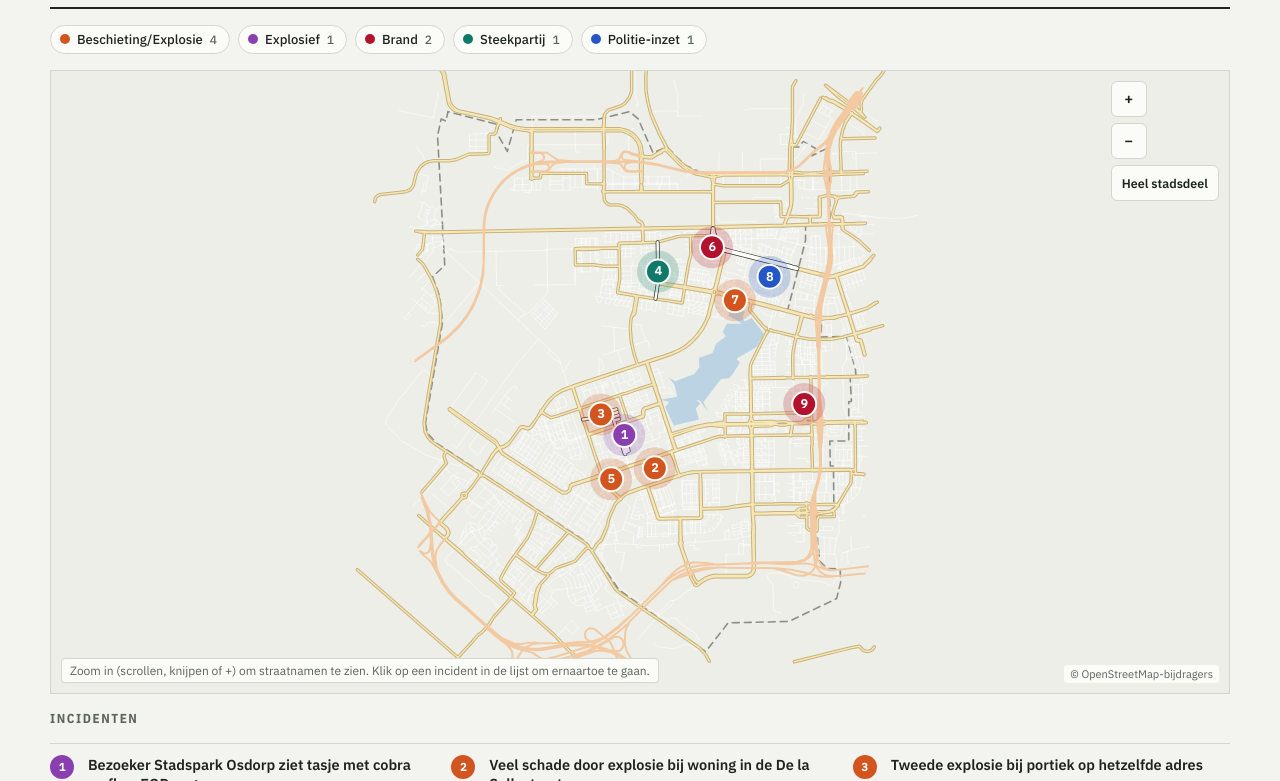
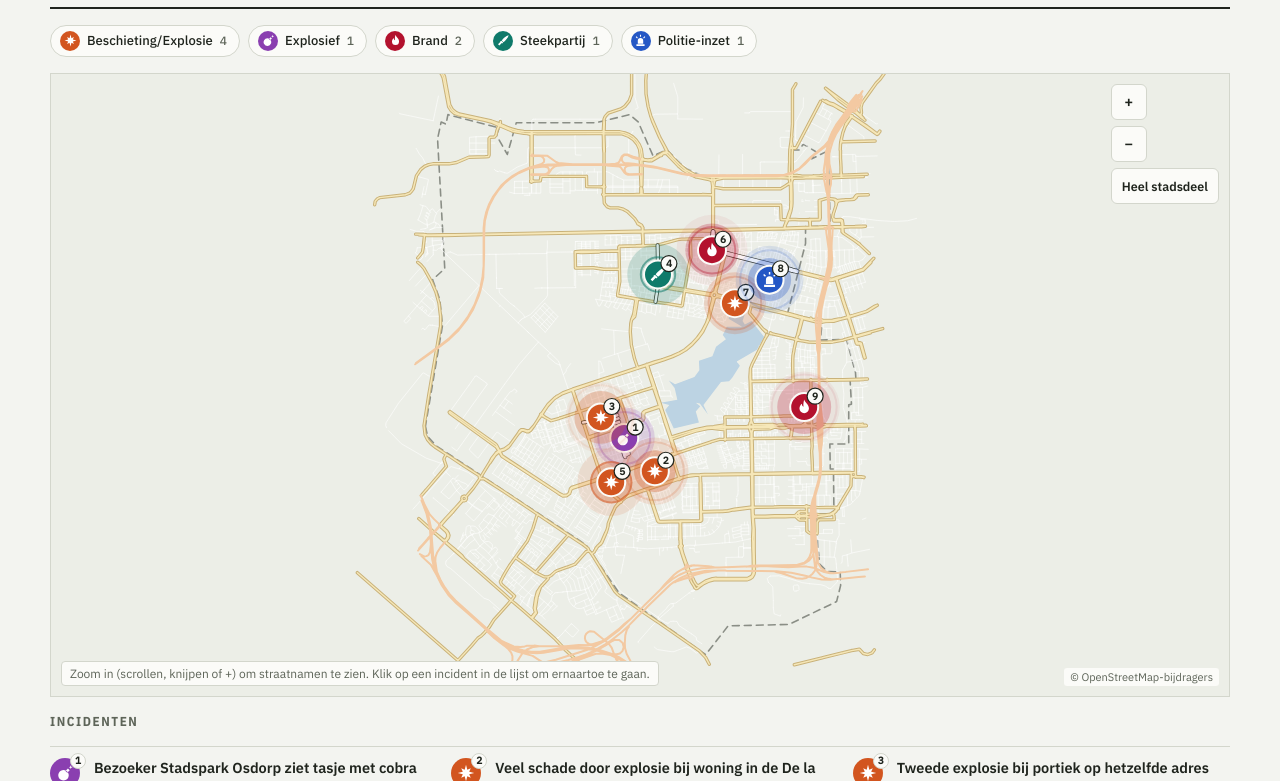
Before and after one commit to maikell/incidenten-nw, a plain HTML site: page index.html in a window 1280 px wide. Shown: the part 89-870 px from the top of the page. Drawn offline with nearby package versions, Linux system fonts and the light colour scheme.

Commit message:
Pulserende markers, icoon per type, link naar Google Sheet, betere mobiele weergave

```diff
--- a/index.html
+++ b/index.html
@@ -8,7 +8,6 @@
 <link rel="license" href="https://creativecommons.org/licenses/by/4.0/">
 <style>:root{padding-top:env(safe-area-inset-top,0px);padding-bottom:env(safe-area-inset-bottom,0px)} body{margin:0} img{max-width:100%} [hidden]{display:none!important}</style>
 <title>Incidentenkaart Amsterdam Nieuw-West Maandoverzicht</title>
-<meta name="claude:viewport-fit-sides" content="cover">
 <link rel="stylesheet" href="https://fonts.googleapis.com/css2?family=IBM+Plex+Sans+Condensed:wght@500;600;700&family=IBM+Plex+Sans:wght@400;500;600&family=IBM+Plex+Mono:wght@400;500&display=swap">
 <style>
 /* Layout: grote verschuifbare stratenkaart bovenaan, verantwoording en incidentenlijst eronder. Zelfde huisstijl als de Incidentenkaart. */
@@ -46,9 +45,19 @@ body {
 header { display: flex; flex-wrap: wrap; align-items: end; justify-content: space-between; gap: 8px 24px; border-bottom: 2px solid var(--ink); padding-bottom: 10px; }
 h1 { font-family: var(--f-display); font-weight: 700; font-size: clamp(26px, 4vw, 38px); line-height: 1.05; margin: 0; text-wrap: balance; }
 .meta { font-family: var(--f-mono); font-size: 12px; color: var(--muted); }
+.meta a { color: var(--focus); text-decoration: underline; text-underline-offset: 2px; }
 .mapbox { position: relative; border: 1px solid var(--rule); background: var(--land); height: min(78vh, 760px); min-height: 420px; overflow: hidden; touch-action: none; }
 canvas { display: block; width: 100%; height: 100%; cursor: grab; }
 canvas.drag { cursor: grabbing; }
+.mapbox.locked { touch-action: pan-y; }
+.mapbox.locked canvas { cursor: default; }
+.lock { position: absolute; left: 50%; bottom: 34px; transform: translateX(-50%); width: max-content; max-width: calc(100% - 20px); font: 600 13px var(--f-body); color: var(--paper); background: var(--ink); border: 1px solid var(--ink); border-radius: 999px; padding: 9px 16px; cursor: pointer; box-shadow: 0 2px 8px rgb(0 0 0 / .18); }
+.mapbox:not(.locked) .lock { color: var(--ink); background: var(--card); border-color: var(--rule); }
+.jump { display: none; }
+@media (max-width: 700px) {
+  .mapbox { height: 56vh; min-height: 300px; }
+  .jump { display: inline-flex; align-items: center; gap: 6px; justify-self: start; font-size: 13.5px; font-weight: 600; color: var(--focus); text-decoration: underline; text-underline-offset: 3px; }
+}
 .ctrl { position: absolute; top: 10px; right: 10px; display: grid; gap: 6px; }
 .ctrl button, .chip { font: 600 15px var(--f-body); color: var(--ink); background: var(--card); border: 1px solid var(--rule); cursor: pointer; }
 .ctrl button { width: 36px; height: 36px; border-radius: 6px; }
@@ -58,17 +67,21 @@ canvas.drag { cursor: grabbing; }
 button:focus-visible, .item:focus-visible { outline: 2px solid var(--focus); outline-offset: 2px; }
 .filters { display: flex; flex-wrap: wrap; gap: 8px; }
 .chip { font-weight: 500; font-size: 13px; border-radius: 999px; padding: 5px 12px 5px 9px; display: inline-flex; align-items: center; gap: 7px; }
-.chip .dot { width: 10px; height: 10px; border-radius: 50%; background: var(--c); }
+.chip .dot { width: 20px; height: 20px; border-radius: 50%; background: var(--c); display: grid; place-items: center; }
+.chip .dot svg { width: 13px; height: 13px; fill: #fff; }
 .chip .n { font-family: var(--f-mono); font-size: 12px; color: var(--muted); }
 .chip[aria-pressed="false"] { opacity: .45; }
 .chip[aria-pressed="false"] .dot { background: transparent; box-shadow: inset 0 0 0 2px var(--c); }
+.chip[aria-pressed="false"] .dot svg { fill: var(--c); }
 .disclaimer { border-left: 3px solid var(--ink); background: var(--card); padding: 12px 16px; font-size: 13.5px; max-width: 78ch; }
 .disclaimer strong { font-family: var(--f-display); font-weight: 700; letter-spacing: .08em; text-transform: uppercase; font-size: 12px; display: block; margin-bottom: 4px; color: var(--muted); }
 .disclaimer p { margin: 0 0 6px; } .disclaimer p:last-child { margin-bottom: 0; }
 .list { display: grid; grid-template-columns: repeat(auto-fill, minmax(min(100%, 340px), 1fr)); gap: 0 24px; border-top: 1px solid var(--rule); }
-.item { display: grid; grid-template-columns: 28px minmax(0, 1fr); gap: 10px; padding: 11px 6px 11px 0; border-bottom: 1px solid var(--rule); cursor: pointer; }
+.item { display: grid; grid-template-columns: 34px minmax(0, 1fr); gap: 10px; padding: 11px 6px 11px 0; border-bottom: 1px solid var(--rule); cursor: pointer; }
 .item.active { background: var(--card); }
-.num { width: 24px; height: 24px; border-radius: 50%; background: var(--c); color: #fff; font: 600 11px var(--f-mono); display: grid; place-items: center; }
+.num { position: relative; width: 30px; height: 30px; border-radius: 50%; background: var(--c); display: grid; place-items: center; }
+.num svg { width: 18px; height: 18px; fill: #fff; }
+.num b { position: absolute; top: -5px; right: -6px; min-width: 16px; height: 16px; padding: 0 3px; border-radius: 8px; background: var(--card); color: var(--ink); border: 1px solid var(--rule); font: 700 10px/14px var(--f-mono); text-align: center; }
 .item h3 { margin: 0; font: 600 14.5px/1.35 var(--f-body); }
 .row { display: flex; flex-wrap: wrap; gap: 4px 10px; font-size: 12.5px; color: var(--muted); margin-top: 3px; }
 .row .date { font-family: var(--f-mono); } .row .type { color: var(--c); font-weight: 600; }
@@ -83,13 +96,15 @@ h2 { font: 700 13px var(--f-display); letter-spacing: .12em; text-transform: upp
 <div class="wrap">
   <header>
     <h1>Incidentenkaart Amsterdam Nieuw-West Maandoverzicht</h1>
-    <div class="meta">Bron: 2026 Nieuw-West incidentenoverzicht · stand 16 okt 2026</div>
+    <div class="meta">Bron: <a href="https://docs.google.com/spreadsheets/d/1Z8NfyyHYIvVUqyJep-49mByrJ4ChLVmeJGU2QyHfuQU/edit?gid=97516561" target="_blank" rel="noopener">2026 Nieuw-West incidentenoverzicht</a> · stand 17 okt 2026</div>
   </header>
 
   <div class="filters" id="filters" role="group" aria-label="Filter op type"></div>
 
+  <a class="jump" href="#incidenten">Lijst met incidenten en verantwoording staan onder de kaart ↓</a>
+
   <div class="mapbox" id="mapbox">
-    <canvas id="cv" aria-label="Verschuifbare stratenkaart van Nieuw-West met genummerde incidenten" role="img"></canvas>
+    <canvas id="cv" aria-label="Verschuifbare stratenkaart van Nieuw-West met pulserende, genummerde incidenten met een icoon per type" role="img"></canvas>
     <div class="ctrl">
       <button id="zin" type="button" aria-label="Inzoomen">+</button>
       <button id="zout" type="button" aria-label="Uitzoomen">−</button>
@@ -97,9 +112,10 @@ h2 { font: 700 13px var(--f-display); letter-spacing: .12em; text-transform: upp
     </div>
     <div class="hint" id="hint">Zoom in (scrollen, knijpen of +) om straatnamen te zien. Klik op een incident in de lijst om ernaartoe te gaan.</div>
     <div class="attr">© OpenStreetMap-bijdragers</div>
+    <button id="lock" class="lock" type="button" hidden></button>
   </div>
 
-  <h2>Incidenten</h2>
+  <h2 id="incidenten">Incidenten</h2>
   <div class="list" id="list"></div>
   <section class="disclaimer" aria-label="Verantwoording">
     <strong>Verantwoording</strong>
@@ -108,7 +124,7 @@ h2 { font: 700 13px var(--f-display); letter-spacing: .12em; text-transform: upp
   </section>
 
   <footer class="colofon">
-    <div>Dataset en pagina gemaakt door <b>Maikel van Leeuwen</b>.</div>
+    <div>Dataset en pagina gemaakt door <b>Maikel van Leeuwen</b>. De volledige dataset staat openbaar in de Google Sheet <a href="https://docs.google.com/spreadsheets/d/1Z8NfyyHYIvVUqyJep-49mByrJ4ChLVmeJGU2QyHfuQU/edit?gid=97516561" target="_blank" rel="noopener">2026 Nieuw-West incidentenoverzicht</a>.</div>
     <div>Gepubliceerd onder <a href="https://creativecommons.org/licenses/by/4.0/deed.nl" target="_blank" rel="noopener">Creative Commons Naamsvermelding 4.0 Internationaal (CC BY 4.0)</a>: vrij te gebruiken, delen en bewerken, ook door AI, mits met naamsvermelding.</div>
     <div>Stratenkaart © OpenStreetMap-bijdragers, onder de Open Database License (ODbL). De gelinkte nieuwsberichten vallen onder het auteursrecht van de betreffende media.</div>
   </footer>
@@ -128,6 +144,18 @@ const INC = [
   { d: "2026-10-14", t: "Gerbrandypark afgezet voor politiezoekactie in lopend onderzoek", type: "Politie-inzet", adres: "Gerbrandypark", straat: "", wijk: "Slotermeer", lat: 52.3778, lon: 4.8313, src: "AT5", url: "https://www.at5.nl/artikelen/240441/gerbrandypark-volledig-afgezet-voor-zoekactie-van-politie" },
   { d: "2026-10-16", t: "Brand in parkeergarage onder woonblok, 55 woningen ontruimd; 26-jarige man aangehouden", type: "Brand", adres: "Theodoor van Hoytemastraat", straat: "Theodoor van Hoytemastraat", wijk: "Slotervaart", lat: 52.3605, lon: 4.8390, src: "AT5", url: "https://www.at5.nl/artikelen/240484/relationeel-conflict-mogelijk-aanleiding-voor-brand-in-garage-nieuw-west-26-jarige-man-aangehouden" }
 ];
+
+// Iconen per type (24×24, wit gevuld op de gekleurde marker)
+const burst = (() => { let p = ""; for (let k = 0; k < 16; k++) { const a = k * Math.PI / 8 - Math.PI / 2, R = k % 2 ? 4.6 : (k % 4 ? 9 : 11); p += (k ? "L" : "M") + (12 + R * Math.cos(a)).toFixed(2) + " " + (12 + R * Math.sin(a)).toFixed(2); } return p + "Z"; })();
+const ICON = {
+  "Beschieting/Explosie": burst,
+  "Explosief": "M10 8a7 7 0 1 0 .01 0Z M12.6 9.2l3.3-3.3 2.4 2.4-3.3 3.3Z M19.6 1.6l.7 1.9 1.9.7-1.9.7-.7 1.9-.7-1.9-1.9-.7 1.9-.7Z",
+  "Brand": "M12 1.5c.6 3.7 6.5 6.4 6.5 12.4a6.5 6.5 0 0 1-13 0c0-3 1.6-5.1 3.4-6.5-.1 2.2.8 3.6 2.2 4.1-.6-3.6.1-7.1.9-10Z",
+  "Steekpartij": "M21.5 2.5c-1 4.8-5.6 9.9-9.4 12.7l-3.3-3.3C11.6 8.1 16.7 3.5 21.5 2.5Z M8.1 12.6l3.3 3.3-1.6 1.6-.9-.9-4.6 4.6-2.4-2.4 4.6-4.6-.9-.9Z",
+  "Politie-inzet": "M7 18v-5.5a5 5 0 0 1 10 0V18Z M4.5 19h15v3h-15Z M11 1.5h2v3.5h-2Z M3.2 5.6l1.4-1.4 2.5 2.5-1.4 1.4Z M19.4 4.2l1.4 1.4-2.5 2.5-1.4-1.4Z"
+};
+const P2D = {}; for (const k in ICON) P2D[k] = new Path2D(ICON[k]);
+const svgIcon = t => `<svg viewBox="0 0 24 24" aria-hidden="true"><path d="${ICON[t] || ""}"/></svg>`;
 
 // Projectie gelijk aan de voorbereide OSM-data (wereldcoördinaten 0..1800 breed)
 const LON0 = 4.750, LON1 = 4.855, LAT1 = 52.403, K = Math.cos(52.364 * Math.PI / 180), WW = 1800, S = WW / ((LON1 - LON0) * K);
@@ -156,7 +184,9 @@ for (const r of ROADS) {
 const segList = Object.entries(labelSegs).map(([name, s]) => ({ name, ...s }))
   .sort((a, b) => { const pr = s => incStreets.has(s.name) ? 0 : (s.cls !== "r" ? 1 : 2); return pr(a) - pr(b) || b.L - a.L; });
 
-const cv = document.getElementById("cv"), ctx = cv.getContext("2d"), box = document.getElementById("mapbox");
+const cv = document.getElementById("cv"), out = cv.getContext("2d"), box = document.getElementById("mapbox");
+const base = document.createElement("canvas"); let ctx = base.getContext("2d");
+const still = matchMedia("(prefers-reduced-motion: reduce)");
 let view = { s: 1, x: 0, y: 0 }, dpr = 1, W = 0, H = 0;
 const active = new Set(Object.keys(TYPES));
 let selected = -1;
@@ -164,7 +194,7 @@ const col = n => getComputedStyle(document.documentElement).getPropertyValue(n).
 let C = {};
 const readColors = () => { C = {}; ["--land","--water","--road","--road-edge","--road-major","--road-major-edge","--motorway","--label","--label-halo","--hl","--card","--ink", ...Object.values(TYPES)].forEach(k => C[k] = col(k)); };
 
-function resize() { dpr = window.devicePixelRatio || 1; W = box.clientWidth; H = box.clientHeight; cv.width = W * dpr; cv.height = H * dpr; draw(); }
+function resize() { dpr = window.devicePixelRatio || 1; W = box.clientWidth; H = box.clientHeight; cv.width = base.width = W * dpr; cv.height = base.height = H * dpr; draw(); }
 function fit() { const pad = 20, ww = WW, hh = (LAT1 - 52.324) * S; view.s = Math.min((W - pad * 2) / ww, (H - pad * 2) / hh); view.x = (W - ww * view.s) / 2; view.y = (H - hh * view.s) / 2; draw(); }
 const sx = x => x * view.s + view.x, sy = y => y * view.s + view.y;
 
@@ -194,8 +224,16 @@ function draw() {
   ctx.globalAlpha = 0.85; strokeRoads(r => incStreets.has(r.name) && INC.some(i => i.straat === r.name && active.has(i.type)), Math.max(wMinor, 2.5) + 1.5, C["--hl"]); ctx.globalAlpha = 1;
   strokeRoads(r => incStreets.has(r.name) && INC.some(i => i.straat === r.name && active.has(i.type)), Math.max(wMinor, 2.5), C["--road"]);
   drawLabels(mPx);
-  drawMarkers();
+  frame(performance.now());
 }
+// elk frame: ondergrond kopiëren en de markers met pulsering erover tekenen
+function frame(t) {
+  if (!W) return;
+  out.setTransform(1, 0, 0, 1, 0, 0); out.drawImage(base, 0, 0);
+  out.setTransform(dpr, 0, 0, dpr, 0, 0);
+  drawMarkers(out, still.matches ? null : t);
+}
+function loop(t) { frame(t); if (!still.matches) requestAnimationFrame(loop); }
 function drawLabels(mPx) {
   const boxes = [];
   const showMinor = mPx > 0.55, showMajor = mPx > 0.22;
@@ -223,15 +261,34 @@ function drawLabels(mPx) {
     ctx.restore();
   }
 }
-function drawMarkers() {
-  INC.forEach((it, i) => {
-    if (!active.has(it.type)) return;
+function drawMarkers(g, t) {
+  const order = INC.map((_, i) => i).filter(i => active.has(INC[i].type));
+  if (selected >= 0 && active.has(INC[selected].type)) { order.splice(order.indexOf(selected), 1); order.push(selected); }
+  order.forEach((i, n) => {
+    const it = INC[i];
     const [wx, wy] = proj(it.lon, it.lat); const x = sx(wx), y = sy(wy);
-    const c = C[TYPES[it.type]] || C["--t-overig"]; const r = selected === i ? 15 : 12;
-    ctx.globalAlpha = 0.22; ctx.fillStyle = c; ctx.beginPath(); ctx.arc(x, y, r + 9, 0, 7); ctx.fill(); ctx.globalAlpha = 1;
-    ctx.beginPath(); ctx.arc(x, y, r, 0, 7); ctx.fillStyle = c; ctx.fill();
-    ctx.lineWidth = selected === i ? 3 : 2; ctx.strokeStyle = selected === i ? C["--ink"] : C["--card"]; ctx.stroke();
-    ctx.fillStyle = "#fff"; ctx.font = `700 ${selected === i ? 14 : 12}px "IBM Plex Mono", monospace`; ctx.textAlign = "center"; ctx.textBaseline = "middle"; ctx.fillText(i + 1, x, y + 0.5);
+    if (x < -60 || y < -60 || x > W + 60 || y > H + 60) return;
+    const c = C[TYPES[it.type]] || C["--t-overig"], sel = selected === i, r = sel ? 17 : 14;
+    g.fillStyle = c; g.strokeStyle = c;
+    if (t == null) { g.globalAlpha = 0.22; g.beginPath(); g.arc(x, y, r + 8, 0, 7); g.fill(); }
+    else {
+      // twee golven per marker, onderling verschoven zodat ze niet tegelijk kloppen
+      const period = sel ? 1300 : 2000;
+      for (const off of [0, 0.5]) {
+        const ph = ((t / period) + i * 0.17 + off) % 1, ease = 1 - Math.pow(1 - ph, 2);
+        g.globalAlpha = 0.38 * (1 - ph); g.beginPath(); g.arc(x, y, r + ease * (sel ? 30 : 22), 0, 7); g.fill();
+      }
+      g.globalAlpha = 0.55 * (1 - ((t / 2000 + i * 0.17) % 1)); g.lineWidth = 2; g.beginPath(); g.arc(x, y, r + 3 + ((t / 2000 + i * 0.17) % 1) * 18, 0, 7); g.stroke();
+    }
+    g.globalAlpha = 1;
+    g.beginPath(); g.arc(x, y, r, 0, 7); g.fillStyle = c; g.fill();
+    g.lineWidth = sel ? 3 : 2; g.strokeStyle = sel ? C["--ink"] : C["--card"]; g.stroke();
+    const p = P2D[it.type];
+    if (p) { const sz = r * 1.25; g.save(); g.translate(x - sz / 2, y - sz / 2); g.scale(sz / 24, sz / 24); g.fillStyle = "#fff"; g.fill(p); g.restore(); }
+    // nummerlabel rechtsboven, gekoppeld aan de lijst
+    const bx = x + r * 0.78, by = y - r * 0.78, br = sel ? 9 : 8;
+    g.beginPath(); g.arc(bx, by, br, 0, 7); g.fillStyle = C["--card"]; g.fill(); g.lineWidth = 1.2; g.strokeStyle = C["--ink"]; g.stroke();
+    g.fillStyle = C["--ink"]; g.font = `700 ${sel ? 11 : 10}px "IBM Plex Mono", monospace`; g.textAlign = "center"; g.textBaseline = "middle"; g.fillText(i + 1, bx, by + 0.5);
   });
 }
 
@@ -239,21 +296,28 @@ function drawMarkers() {
 const pointers = new Map(); let pinch0 = null, moved = 0;
 function zoomAt(f, cx, cy) { const ns = Math.max(0.25, Math.min(40, view.s * f)); f = ns / view.s; view.x = cx - (cx - view.x) * f; view.y = cy - (cy - view.y) * f; view.s = ns; draw(); hideHint(); }
 cv.addEventListener("wheel", e => { e.preventDefault(); const r = cv.getBoundingClientRect(); zoomAt(Math.exp(-e.deltaY * 0.0015), e.clientX - r.left, e.clientY - r.top); }, { passive: false });
-cv.addEventListener("pointerdown", e => { cv.setPointerCapture(e.pointerId); pointers.set(e.pointerId, [e.clientX, e.clientY]); moved = 0; cv.classList.add("drag"); if (pointers.size === 2) { const [a, b] = [...pointers.values()]; pinch0 = { d: Math.hypot(a[0] - b[0], a[1] - b[1]) }; } });
+cv.addEventListener("pointerdown", e => { if (locked) { pointers.set(e.pointerId, [e.clientX, e.clientY]); moved = 0; return; } cv.setPointerCapture(e.pointerId); pointers.set(e.pointerId, [e.clientX, e.clientY]); moved = 0; cv.classList.add("drag"); if (pointers.size === 2) { const [a, b] = [...pointers.values()]; pinch0 = { d: Math.hypot(a[0] - b[0], a[1] - b[1]) }; } });
 cv.addEventListener("pointermove", e => {
   if (!pointers.has(e.pointerId)) return; const prev = pointers.get(e.pointerId); pointers.set(e.pointerId, [e.clientX, e.clientY]);
+  if (locked) { moved += Math.abs(e.clientX - prev[0]) + Math.abs(e.clientY - prev[1]); return; }
   if (pointers.size === 1) { view.x += e.clientX - prev[0]; view.y += e.clientY - prev[1]; moved += Math.abs(e.clientX - prev[0]) + Math.abs(e.clientY - prev[1]); draw(); }
   else if (pointers.size === 2 && pinch0) { const [a, b] = [...pointers.values()]; const d = Math.hypot(a[0] - b[0], a[1] - b[1]); const r = cv.getBoundingClientRect(); zoomAt(d / pinch0.d, (a[0] + b[0]) / 2 - r.left, (a[1] + b[1]) / 2 - r.top); pinch0.d = d; moved += 10; }
 });
-const up = e => { pointers.delete(e.pointerId); if (pointers.size < 2) pinch0 = null; if (!pointers.size) cv.classList.remove("drag");
+const up = e => { if (!pointers.has(e.pointerId)) return; pointers.delete(e.pointerId); if (pointers.size < 2) pinch0 = null; if (!pointers.size) cv.classList.remove("drag");
   if (moved < 5 && e.type === "pointerup") { const r = cv.getBoundingClientRect(); const x = e.clientX - r.left, y = e.clientY - r.top;
-    let best = -1, bd = 22; INC.forEach((it, i) => { if (!active.has(it.type)) return; const [wx, wy] = proj(it.lon, it.lat); const d = Math.hypot(sx(wx) - x, sy(wy) - y); if (d < bd) { bd = d; best = i; } });
+    let best = -1, bd = 24; INC.forEach((it, i) => { if (!active.has(it.type)) return; const [wx, wy] = proj(it.lon, it.lat); const d = Math.hypot(sx(wx) - x, sy(wy) - y); if (d < bd) { bd = d; best = i; } });
     if (best >= 0) select(best, true, false); } };
 cv.addEventListener("pointerup", up); cv.addEventListener("pointercancel", up);
 document.getElementById("zin").onclick = () => zoomAt(1.6, W / 2, H / 2);
 document.getElementById("zout").onclick = () => zoomAt(1 / 1.6, W / 2, H / 2);
 document.getElementById("zfit").onclick = () => { selected = -1; syncList(); fit(); };
 const hint = document.getElementById("hint"); let hintHidden = false; function hideHint() { if (!hintHidden) { hint.hidden = true; hintHidden = true; } }
+// Op touchscreens staat de kaart eerst vast, zodat je met één vinger gewoon langs de kaart naar de lijst scrolt.
+const lockBtn = document.getElementById("lock");
+let locked = false;
+function setLock(v) { locked = v; box.classList.toggle("locked", v); lockBtn.textContent = v ? "Tik om de kaart te verschuiven en te zoomen" : "Klaar, terug naar scrollen"; lockBtn.setAttribute("aria-pressed", String(!v)); }
+if (matchMedia("(pointer: coarse)").matches) { lockBtn.hidden = false; hideHint(); setLock(true); }
+lockBtn.addEventListener("click", () => setLock(!locked));
 
 function flyTo(i) { const [wx, wy] = proj(INC[i].lon, INC[i].lat); const target = Math.max(view.s, 6); view.s = target; view.x = W / 2 - wx * target; view.y = H / 2 - wy * target; draw(); hideHint(); }
 function syncList() { items.forEach((m, j) => m.classList.toggle("active", j === selected)); }
@@ -264,7 +328,7 @@ const list = document.getElementById("list"), items = [];
 const fmt = d => new Date(d + "T12:00:00").toLocaleDateString("nl-NL", { weekday: "short", day: "numeric", month: "short" });
 INC.forEach((it, i) => {
   const d = document.createElement("div"); d.className = "item"; d.tabIndex = 0; d.style.setProperty("--c", colorOf(it.type));
-  d.innerHTML = `<div class="num">${i + 1}</div><div style="min-width:0"><h3></h3><div class="row"><span class="date">${fmt(it.d)}</span><span class="type"></span><span class="loc"></span></div><a target="_blank" rel="noopener"></a></div>`;
+  d.innerHTML = `<div class="num">${svgIcon(it.type)}<b>${i + 1}</b></div><div style="min-width:0"><h3></h3><div class="row"><span class="date">${fmt(it.d)}</span><span class="type"></span><span class="loc"></span></div><a target="_blank" rel="noopener"></a></div>`;
   d.querySelector("h3").textContent = it.t; d.querySelector(".type").textContent = it.type; d.querySelector(".loc").textContent = `${it.adres} · ${it.wijk}`;
   const a = d.querySelector("a"); a.href = it.url; a.textContent = `Bron: ${it.src}`; a.addEventListener("click", e => e.stopPropagation());
   d.addEventListener("click", () => select(i, false, true)); d.addEventListener("keydown", e => { if (e.key === "Enter") select(i, false, true); });
@@ -274,7 +338,7 @@ const counts = {}; INC.forEach(it => counts[it.type] = (counts[it.type] || 0) +
 const filters = document.getElementById("filters");
 Object.keys(TYPES).filter(t => counts[t]).forEach(t => {
   const b = document.createElement("button"); b.className = "chip"; b.type = "button"; b.setAttribute("aria-pressed", "true"); b.style.setProperty("--c", colorOf(t));
-  b.innerHTML = `<span class="dot"></span><span></span><span class="n">${counts[t]}</span>`; b.children[1].textContent = t;
+  b.innerHTML = `<span class="dot">${svgIcon(t)}</span><span></span><span class="n">${counts[t]}</span>`; b.children[1].textContent = t;
   b.addEventListener("click", () => { active.has(t) ? active.delete(t) : active.add(t); b.setAttribute("aria-pressed", active.has(t)); INC.forEach((it, i) => items[i].hidden = !active.has(it.type)); draw(); });
   filters.appendChild(b);
 });
@@ -284,6 +348,8 @@ new ResizeObserver(() => { const first = !W; resize(); if (first) fit(); }).obse
 matchMedia("(prefers-color-scheme: dark)").addEventListener("change", () => { readColors(); draw(); });
 new MutationObserver(() => { readColors(); draw(); }).observe(document.documentElement, { attributes: true, attributeFilter: ["data-theme"] });
 document.fonts && document.fonts.ready.then(draw);
+requestAnimationFrame(loop);
+still.addEventListener("change", () => { if (!still.matches) requestAnimationFrame(loop); else frame(); });
 </script>
 </body>
 </html>
```
